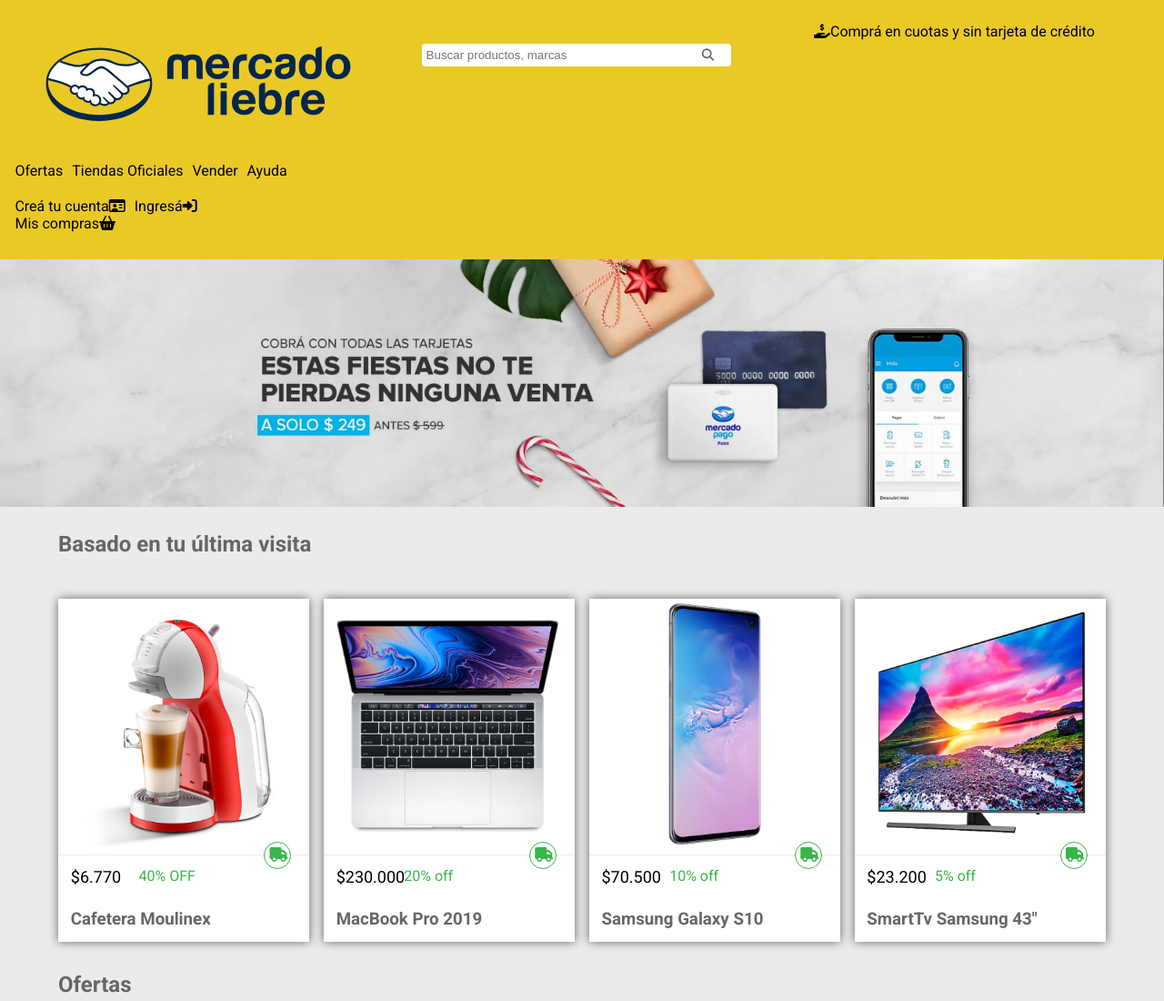
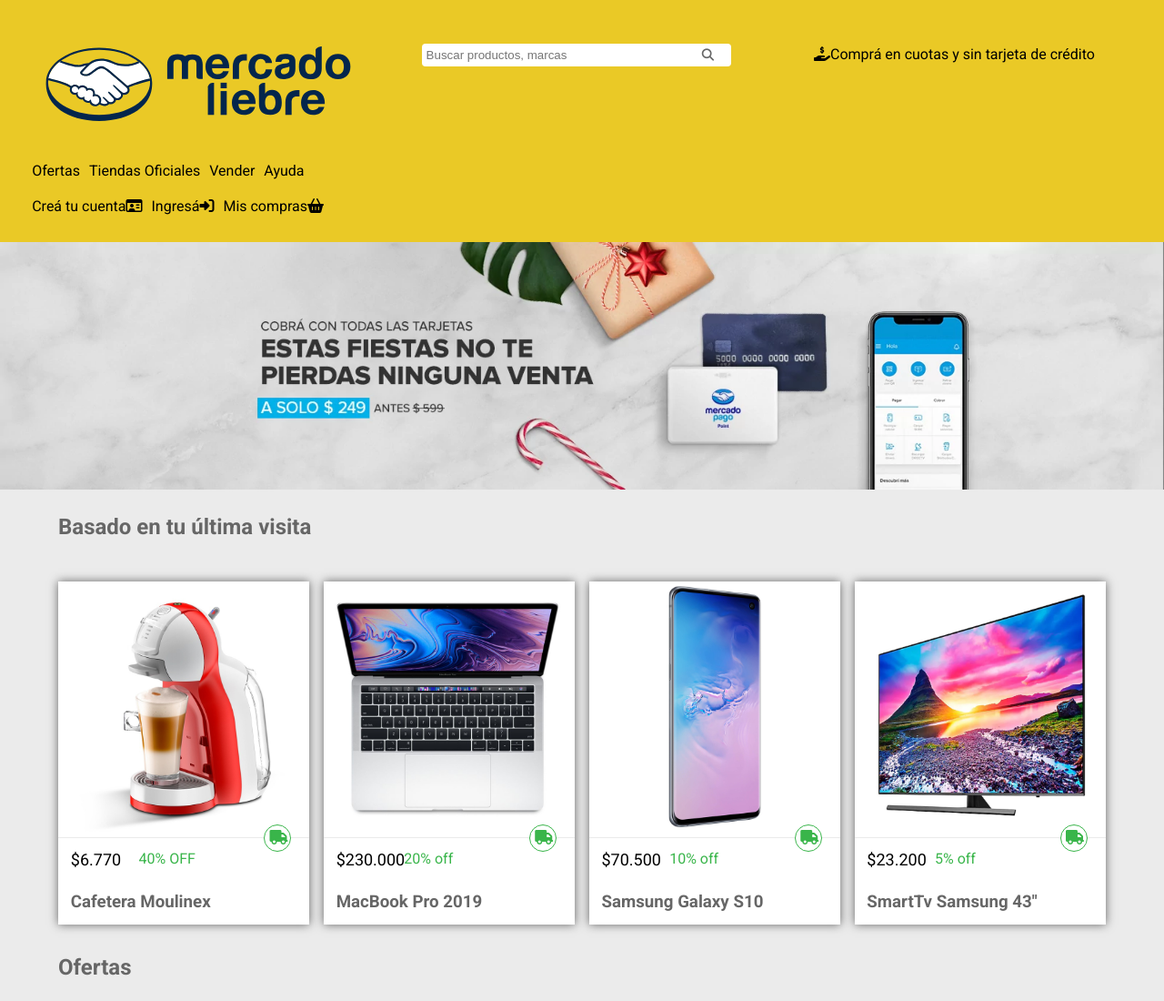
Before and after one commit to FlorAmado/Mercado-Liebre, a website: page views/home.html in a window 1280 px wide. Shown: the top 1100 px of the page at 91% size. Drawn offline with Linux system fonts and the light colour scheme.

Commit message:
Update styles

```diff
--- a/public/css/header.css
+++ b/public/css/header.css
@@ -80,20 +80,25 @@
     }
     .header__section--metodo-pago  {
         width: 33%;
+        padding: 2%;
+    }
+    .header__section--items{
+        width: 100%;
     }
     .header__section--items ul {
         display:flex;
+        width: 40%;
         flex-direction: row;
         flex-wrap: wrap;
-
-
         column-gap: 10px;
+        align-items: center;
     }
-    .header__section--items nav {
+    .header__section--items nav ul {
+        width: 40%;
         display:flex;
         flex-direction: row;
         flex-wrap: wrap;
-
+        align-items: center;
     }
     .header__button--menu-hamburguesa{
         display: none;
```
Also changed, not shown: 2 other files.
